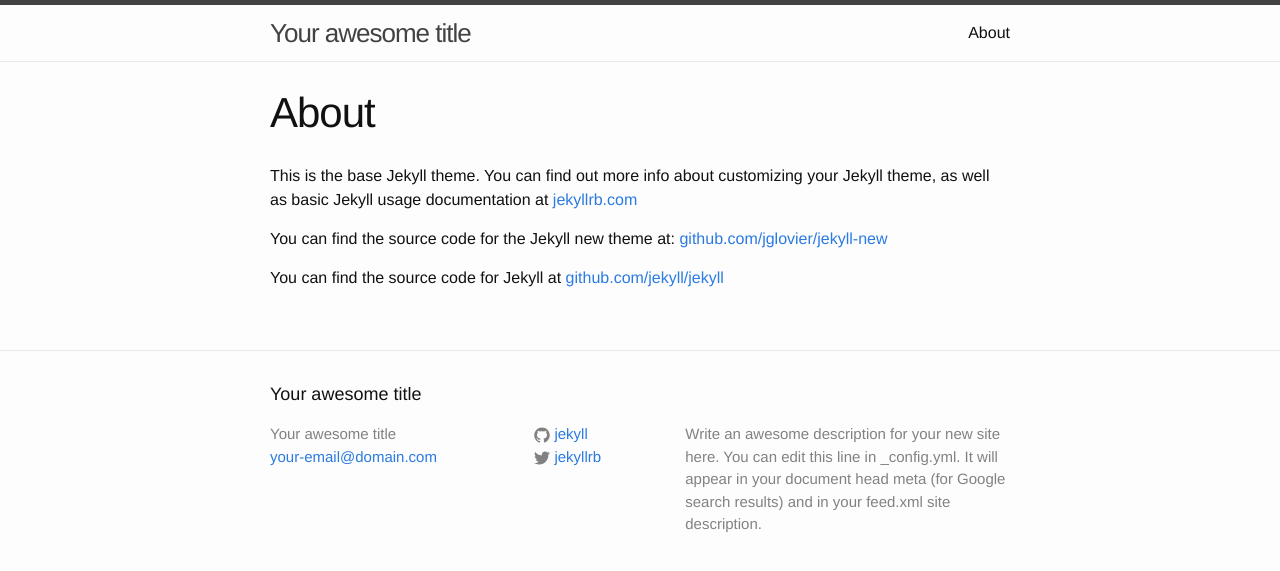
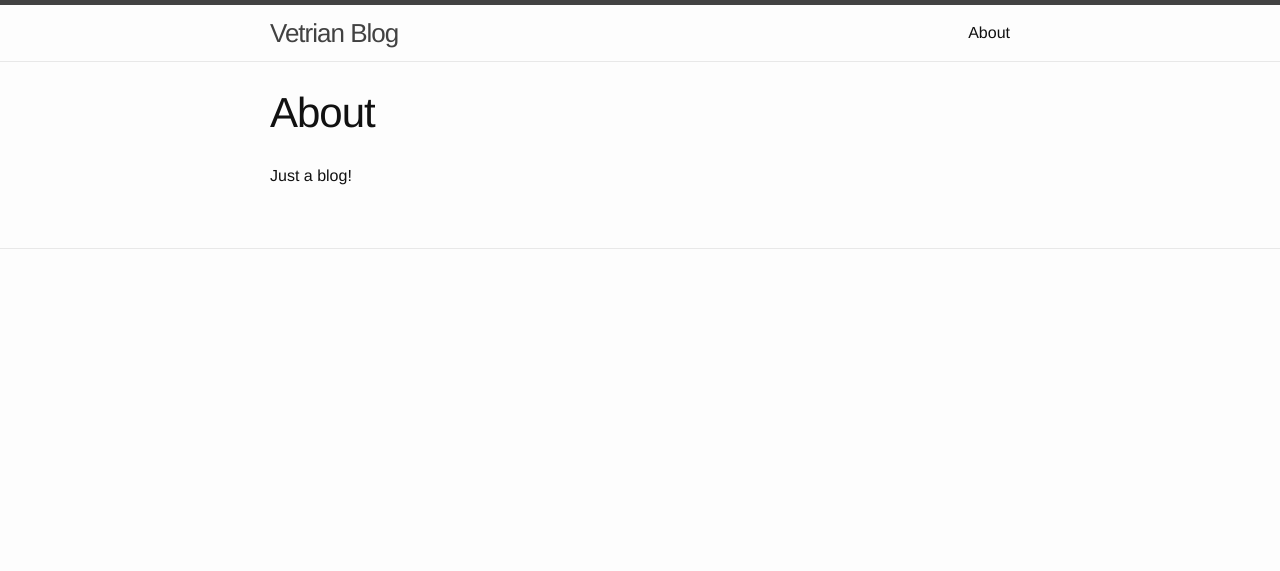
Before and after one commit to vassilis/vetrian-blog, a Jekyll site: the page built from about.md, in a window 1280 px wide. Shown: the top 571 px of the page. Built offline with Jekyll 4.4.1, drawn with Linux system fonts in a browser that asks for light colours.

Commit message:
initial blog entry

```diff
--- a/_config.yml
+++ b/_config.yml
@@ -1,14 +1,12 @@
 # Site settings
-title: Your awesome title
-email: your-email@domain.com
+title: Vetrian Blog
+email: support@vetrian.com
 description: > # this means to ignore newlines until "baseurl:"
   Write an awesome description for your new site here. You can edit this
   line in _config.yml. It will appear in your document head meta (for
   Google search results) and in your feed.xml site description.
 baseurl: "" # the subpath of your site, e.g. /blog/
 url: "http://yourdomain.com" # the base hostname & protocol for your site
-twitter_username: jekyllrb
-github_username:  jekyll
 
 # Build settings
 markdown: kramdown
--- a/_includes/footer.html
+++ b/_includes/footer.html
@@ -2,53 +2,6 @@
 
   <div class="wrapper">
 
-    <h2 class="footer-heading">{{ site.title }}</h2>
-
-    <div class="footer-col-wrapper">
-      <div class="footer-col  footer-col-1">
-        <ul class="contact-list">
-          <li>{{ site.title }}</li>
-          <li><a href="mailto:{{ site.email }}">{{ site.email }}</a></li>
-        </ul>
-      </div>
-
-      <div class="footer-col  footer-col-2">
-        <ul class="social-media-list">
-          {% if site.github_username %}
-          <li>
-            <a href="https://github.com/{{ site.github_username }}">
-              <span class="icon  icon--github">
-                <svg viewBox="0 0 16 16">
-                  <path fill="#828282" d="M7.999,0.431c-4.285,0-7.76,3.474-7.76,7.761 c0,3.428,2.223,6.337,5.307,7.363c0.388,0.071,0.53-0.168,0.53-0.374c0-0.184-0.007-0.672-0.01-1.32 c-2.159,0.469-2.614-1.04-2.614-1.04c-0.353-0.896-0.862-1.135-0.862-1.135c-0.705-0.481,0.053-0.472,0.053-0.472 c0.779,0.055,1.189,0.8,1.189,0.8c0.692,1.186,1.816,0.843,2.258,0.645c0.071-0.502,0.271-0.843,0.493-1.037 C4.86,11.425,3.049,10.76,3.049,7.786c0-0.847,0.302-1.54,0.799-2.082C3.768,5.507,3.501,4.718,3.924,3.65 c0,0,0.652-0.209,2.134,0.796C6.677,4.273,7.34,4.187,8,4.184c0.659,0.003,1.323,0.089,1.943,0.261 c1.482-1.004,2.132-0.796,2.132-0.796c0.423,1.068,0.157,1.857,0.077,2.054c0.497,0.542,0.798,1.235,0.798,2.082 c0,2.981-1.814,3.637-3.543,3.829c0.279,0.24,0.527,0.713,0.527,1.437c0,1.037-0.01,1.874-0.01,2.129 c0,0.208,0.14,0.449,0.534,0.373c3.081-1.028,5.302-3.935,5.302-7.362C15.76,3.906,12.285,0.431,7.999,0.431z"/>
-                </svg>
-              </span>
-
-              <span class="username">{{ site.github_username }}</span>
-            </a>
-          </li>
-          {% endif %}
-
-          {% if site.twitter_username %}
-          <li>
-            <a href="https://twitter.com/{{ site.twitter_username }}">
-              <span class="icon  icon--twitter">
-                <svg viewBox="0 0 16 16">
-                  <path fill="#828282" d="M15.969,3.058c-0.586,0.26-1.217,0.436-1.878,0.515c0.675-0.405,1.194-1.045,1.438-1.809
-                  c-0.632,0.375-1.332,0.647-2.076,0.793c-0.596-0.636-1.446-1.033-2.387-1.033c-1.806,0-3.27,1.464-3.27,3.27 c0,0.256,0.029,0.506,0.085,0.745C5.163,5.404,2.753,4.102,1.14,2.124C0.859,2.607,0.698,3.168,0.698,3.767 c0,1.134,0.577,2.135,1.455,2.722C1.616,6.472,1.112,6.325,0.671,6.08c0,0.014,0,0.027,0,0.041c0,1.584,1.127,2.906,2.623,3.206 C3.02,9.402,2.731,9.442,2.433,9.442c-0.211,0-0.416-0.021-0.615-0.059c0.416,1.299,1.624,2.245,3.055,2.271 c-1.119,0.877-2.529,1.4-4.061,1.4c-0.264,0-0.524-0.015-0.78-0.046c1.447,0.928,3.166,1.469,5.013,1.469 c6.015,0,9.304-4.983,9.304-9.304c0-0.142-0.003-0.283-0.009-0.423C14.976,4.29,15.531,3.714,15.969,3.058z"/>
-                </svg>
-              </span>
-
-              <span class="username">{{ site.twitter_username }}</span>
-            </a>
-          </li>
-          {% endif %}
-        </ul>
-      </div>
-
-      <div class="footer-col  footer-col-3">
-        <p class="text">{{ site.description }}</p>
-      </div>
-    </div>
 
   </div>
 
--- a/about.md
+++ b/about.md
@@ -3,9 +3,4 @@
 title: About
 permalink: /about/
 ---
-
-This is the base Jekyll theme. You can find out more info about customizing your Jekyll theme, as well as basic Jekyll usage documentation at [jekyllrb.com](http://jekyllrb.com/)
-
-You can find the source code for the Jekyll new theme at: [github.com/jglovier/jekyll-new](https://github.com/jglovier/jekyll-new)
-
-You can find the source code for Jekyll at [github.com/jekyll/jekyll](https://github.com/jekyll/jekyll)
+Just a blog!
--- a/index.html
+++ b/index.html
@@ -3,8 +3,6 @@
 ---
 
 <div class="home">
-
-  <h1 class="page-heading">Posts</h1>
 
   <ul class="post-list">
     {% for post in site.posts %}
@@ -18,6 +16,5 @@
     {% endfor %}
   </ul>
 
-  <p class="rss-subscribe">subscribe <a href="{{ "/feed.xml" | prepend: site.baseurl }}">via RSS</a></p>
 
 </div>
```
Also changed, not shown: _posts/2014-12-24-welcome-to-vertrian.markdown (added, +21 -0 lines).
